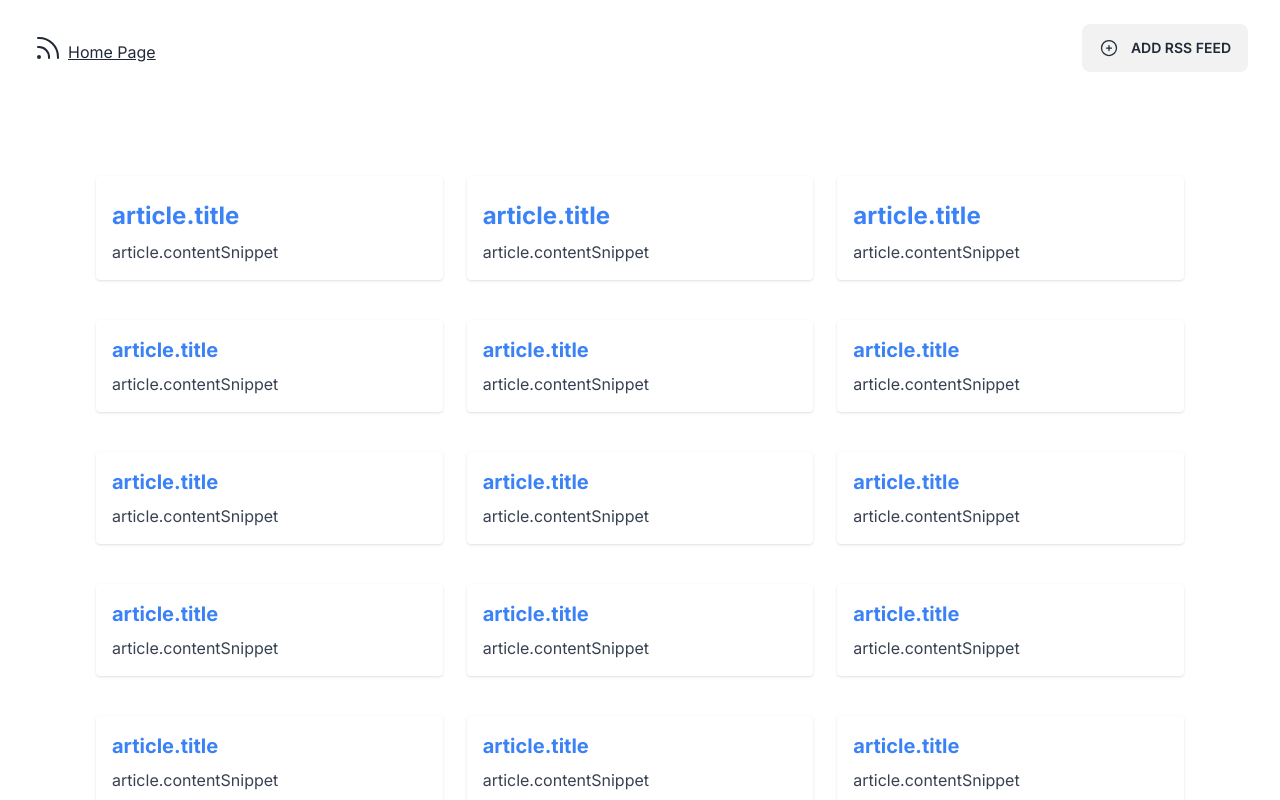
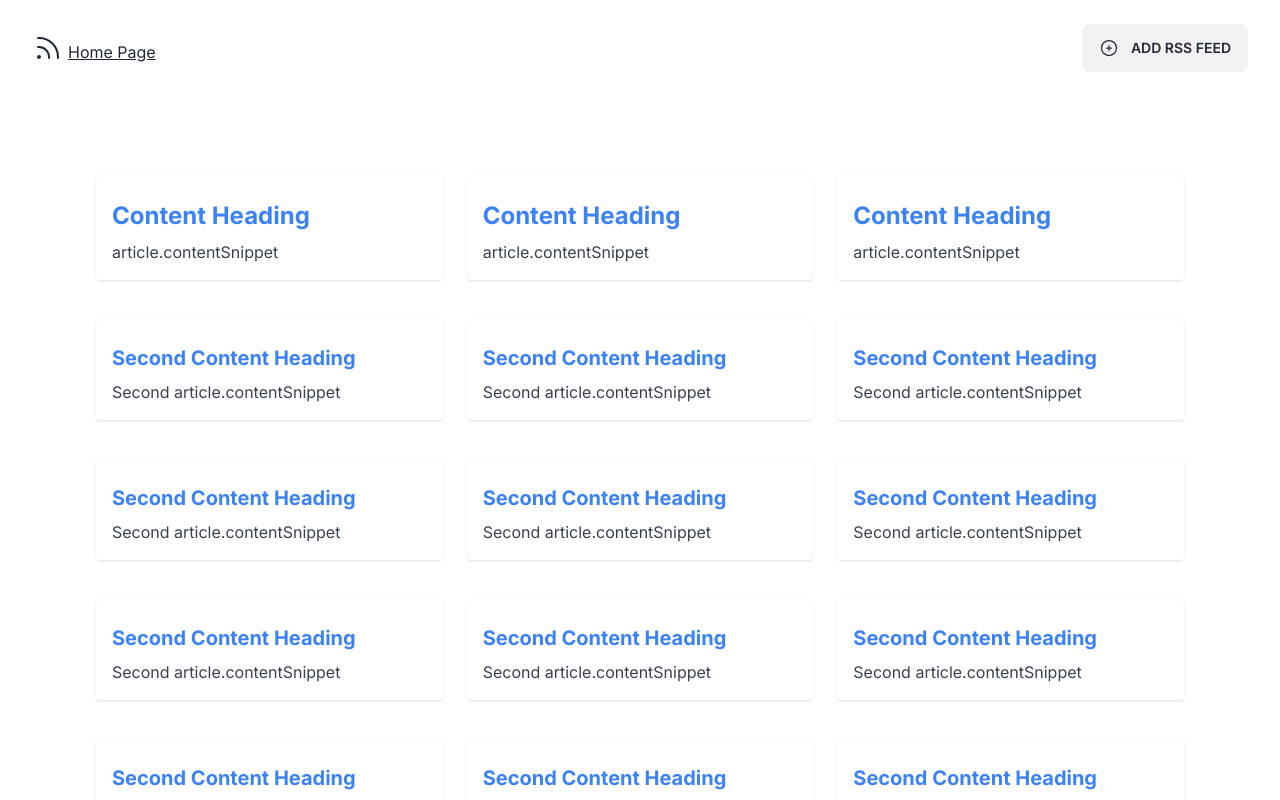
Before and after one commit to slimcandy/rss-reader, a Next.js app: page / in a window 1280 px wide. Shown: the top 800 px of the page. Built offline with nearby package versions, Linux system fonts and the light colour scheme.

Commit message:
Add Feed Item

```diff
--- a/package.json
+++ b/package.json
@@ -18,6 +18,7 @@
     "@types/react": "18.2.14",
     "@types/react-dom": "18.2.6",
     "autoprefixer": "10.4.14",
+    "clsx": "^1.2.1",
     "eslint": "8.44.0",
     "eslint-config-next": "13.4.9",
     "next": "13.4.9",
--- /dev/null
+++ b/src/components/FeedItem.tsx
@@ -0,0 +1,39 @@
+import Link from 'next/link'
+import clsx from 'clsx'
+import { FC } from 'react'
+
+interface FeedItemProps extends React.HTMLAttributes<HTMLDivElement> {
+  item: {
+    title: string
+    contentSnippet: string
+  }
+  highlighted?: boolean
+}
+
+const FeedItem: FC<FeedItemProps> = function FeedItem({
+  item,
+  className,
+  highlighted = false,
+  ...props
+}) {
+  return (
+    <article
+      className={clsx('mb-4 rounded bg-white p-4 shadow', className)}
+      {...props}
+    >
+      <Link
+        href="article.link"
+        className={clsx(
+          'mt-2 block font-bold text-blue-500 hover:underline',
+          highlighted && 'text-2xl',
+          !highlighted && 'text-xl'
+        )}
+      >
+        {item.title}
+      </Link>
+      <p className="mt-2 text-gray-700">{item.contentSnippet}</p>
+    </article>
+  )
+}
+
+export default FeedItem
--- a/src/components/FeedList.tsx
+++ b/src/components/FeedList.tsx
@@ -1,4 +1,5 @@
 import Link from 'next/link'
+import FeedItem from './FeedItem'
 
 export default function FeedList() {
   return (
@@ -12,17 +13,13 @@ export default function FeedList() {
       {[1, 2, 3].map(function richCards(item) {
         return (
           <li key={item}>
-            <article className="mb-4 rounded bg-white p-4 shadow">
-              <Link
-                href="article.link"
-                target="_blank"
-                rel="noreferrer"
-                className="mt-2 block text-2xl font-bold text-blue-500 hover:underline"
-              >
-                article.title
-              </Link>
-              <p className="mt-2 text-gray-700">article.contentSnippet</p>
-            </article>
+            <FeedItem
+              item={{
+                title: 'Content Heading',
+                contentSnippet: 'article.contentSnippet'
+              }}
+              highlighted
+            />
           </li>
         )
       })}
@@ -31,17 +28,12 @@ export default function FeedList() {
       ) {
         return (
           <li key={item}>
-            <article className="mb-4 rounded bg-white p-4 shadow">
-              <Link
-                href="article.link"
-                target="_blank"
-                rel="noreferrer"
-                className="text-xl font-bold text-blue-500 hover:underline"
-              >
-                article.title
-              </Link>
-              <p className="mt-2 text-gray-700">article.contentSnippet</p>
-            </article>
+            <FeedItem
+              item={{
+                title: 'Second Content Heading',
+                contentSnippet: 'Second article.contentSnippet'
+              }}
+            />
           </li>
         )
       })}
```
Also changed, not shown: 1 other file (tests, documents, lock files or other folders).
